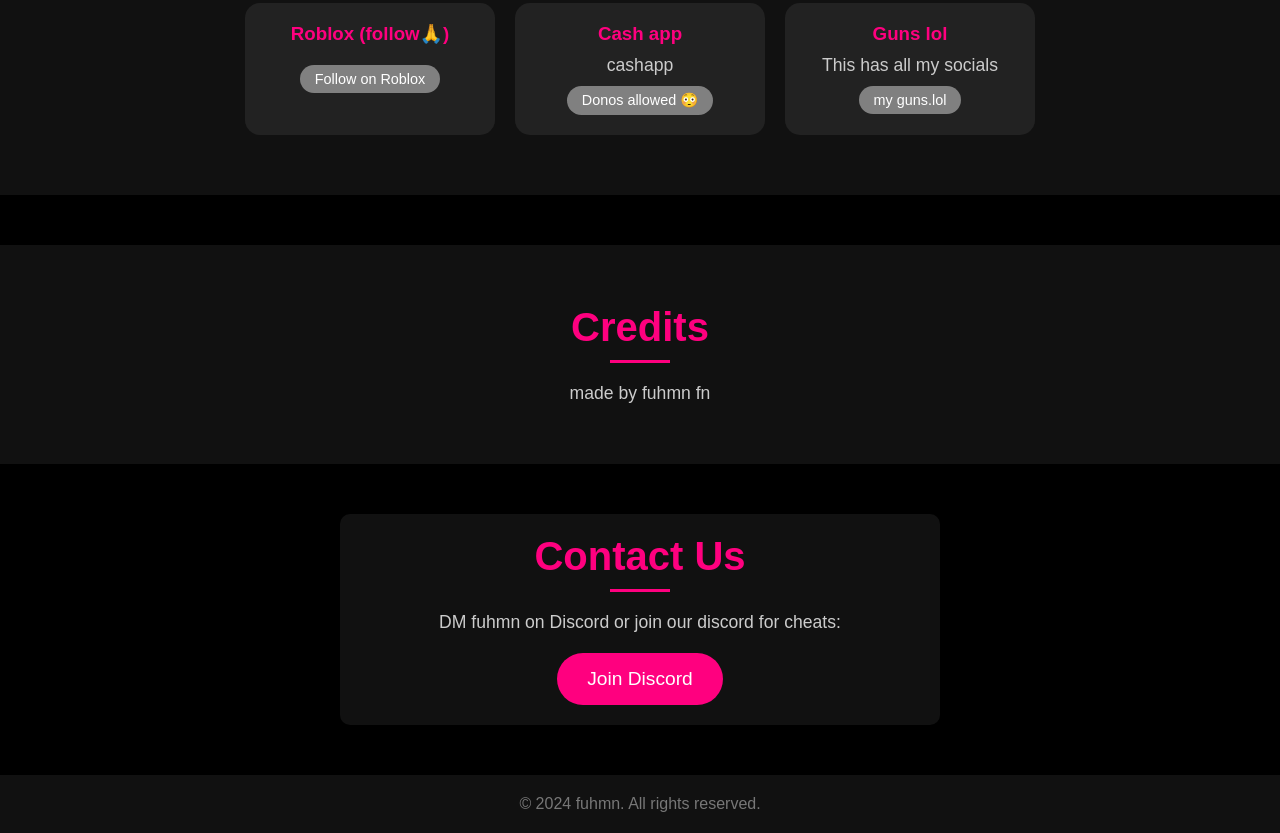
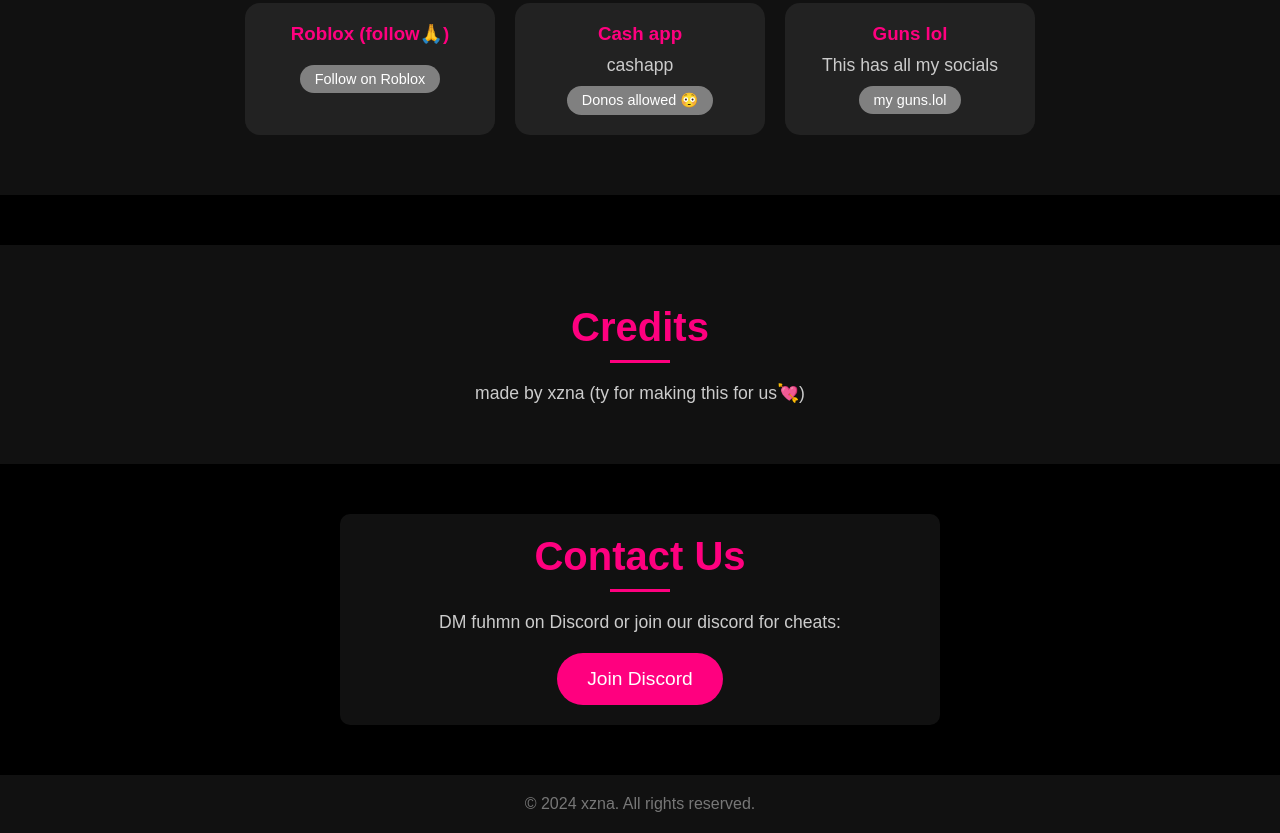
Before and after one commit to fuhmn/fuhmn, a plain HTML site: page index.html in a window 1280 px wide. Shown: the part 1147-1980 px from the top of the page. Drawn offline with Linux system fonts and the light colour scheme.

Commit message:
Update index.html

```diff
--- a/index.html
+++ b/index.html
@@ -290,7 +290,7 @@
     <!-- About Section -->
     <section id="about" class="about">
         <h2 class="section-title">Credits</h2>
-        <p>made by fuhmn fn</p>
+        <p>made by xzna (ty for making this for us💘)</p>
     </section>
 
     <!-- Contact Section -->
@@ -303,7 +303,7 @@
     </section>
 
     <footer>
-        <p>© 2024 fuhmn. All rights reserved.</p>
+        <p>© 2024 xzna. All rights reserved.</p>
     </footer>
 
 
```
